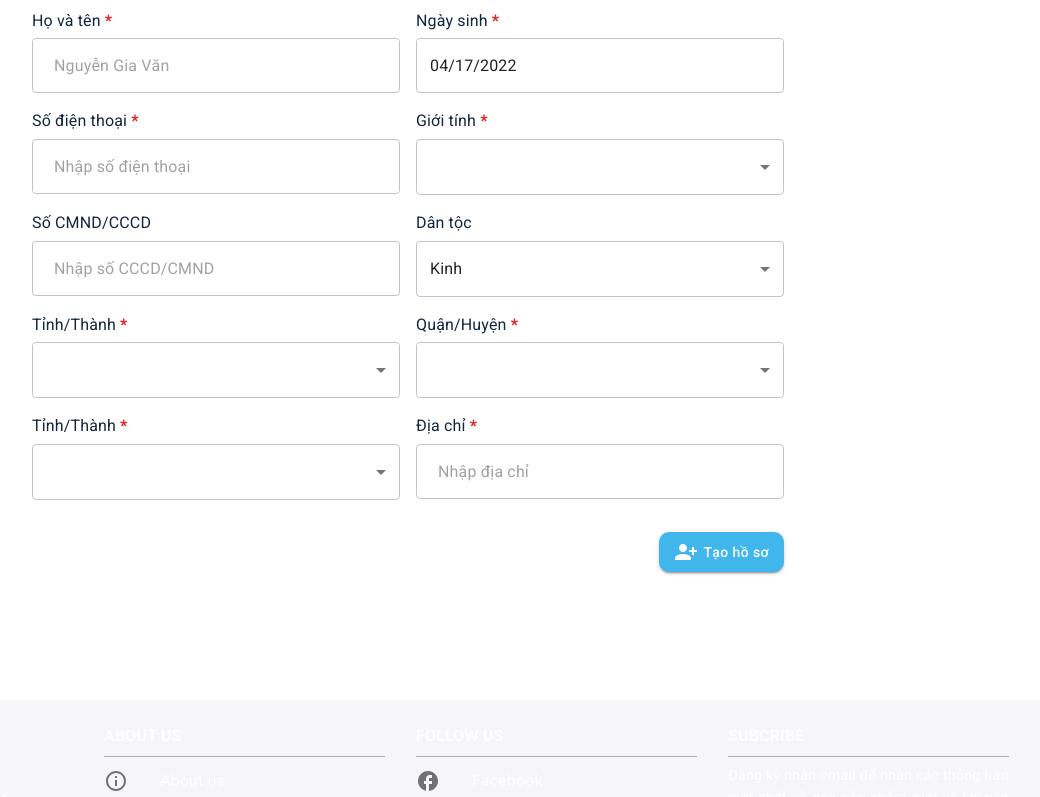
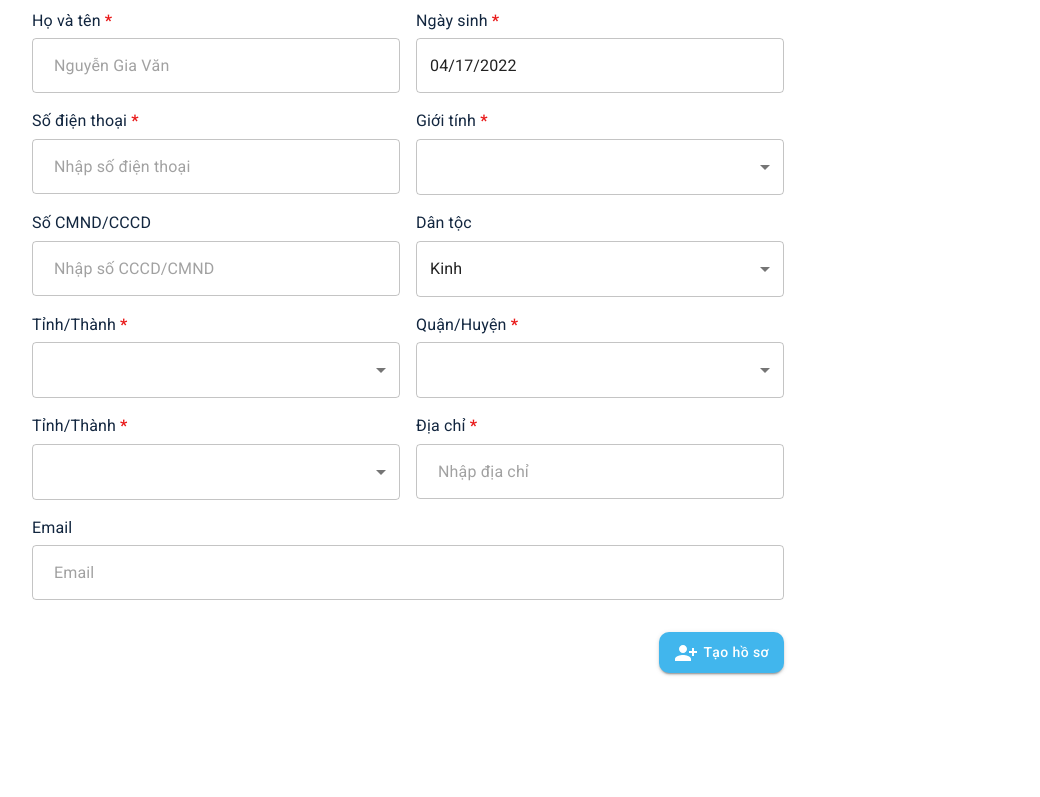
Before and after one commit to MinhTuMTN/TheDuckHospital, a React (Create React App) app in the folder the-duck-hospital-ui/: page /create-profile in a window 1280 px wide. Shown: the part 473-1270 px from the top of the page, without its empty margins (224-1264 px from the left). Built offline with nearby package versions, Linux system fonts and the light colour scheme.

Commit message:
Update Create Profile Page

```diff
--- a/the-duck-hospital-ui/src/components/Customer/CreatNewProfile.jsx
+++ b/the-duck-hospital-ui/src/components/Customer/CreateNewProfile.jsx
@@ -41,7 +41,7 @@ const CustomButton = styled(Button)(({ theme }) => ({
   textTransform: "none",
 }));
 
-function CreatNewProfile(props) {
+function CreateNewProfile(props) {
   //const isSmDown = useMediaQuery((theme) => theme.breakpoints.down("md"));
 
   const [gender, setGender] = React.useState("");
@@ -101,6 +101,7 @@ function CreatNewProfile(props) {
             variant="body1"
             style={{
               color: "#004085",
+              textAlign: "justify",
             }}
           >
             Vui lòng cung cấp thông tin chính xác để được phục vụ tốt nhất.
@@ -359,6 +360,27 @@ function CreatNewProfile(props) {
           />
         </Stack>
       </Grid>
+      <Grid item xs={12} md={12}>
+        <Stack spacing={0.7} direction={"column"}>
+          <CustomTypography
+            variant="body1"
+            style={{
+              color: "#12263f",
+              textAlign: "left",
+            }}
+          >
+            Email
+          </CustomTypography>
+          <CustomTextField
+            size="medium"
+            variant="outlined"
+            id="outlined-basic"
+            fullWidth
+            required
+            placeholder="Email"
+          />
+        </Stack>
+      </Grid>
       <Grid
         item
         xs={12}
@@ -387,4 +409,4 @@ function CreatNewProfile(props) {
   );
 }
 
-export default CreatNewProfile;
+export default CreateNewProfile;
--- a/the-duck-hospital-ui/src/layouts/LogoLayout.jsx
+++ b/the-duck-hospital-ui/src/layouts/LogoLayout.jsx
@@ -1,5 +1,5 @@
 import styled from "@emotion/styled";
-import { Avatar, CardMedia } from "@mui/material";
+import { CardMedia } from "@mui/material";
 import React from "react";
 import { Outlet, useNavigate } from "react-router-dom";
 
--- a/the-duck-hospital-ui/src/pages/customer/CreateProfile.jsx
+++ b/the-duck-hospital-ui/src/pages/customer/CreateProfile.jsx
@@ -10,7 +10,7 @@ import {
 } from "@mui/material";
 import React from "react";
 import CustomTabPanel from "../../components/Customer/CustomTabPanel";
-import CreatNewProfile from "../../components/Customer/CreatNewProfile";
+import CreateNewProfile from "../../components/Customer/CreateNewProfile";
 
 const CustomTextBreakcrumb = styled(Typography)(({ theme }) => ({
   fontSize: "16px",
@@ -126,7 +126,7 @@ function CreatProfile(props) {
               </Tabs>
             </Box>
             <CustomTabPanel value={value} index={0}>
-              <CreatNewProfile />
+              <CreateNewProfile />
             </CustomTabPanel>
             <CustomTabPanel value={value} index={1}>
               Item Two
```
